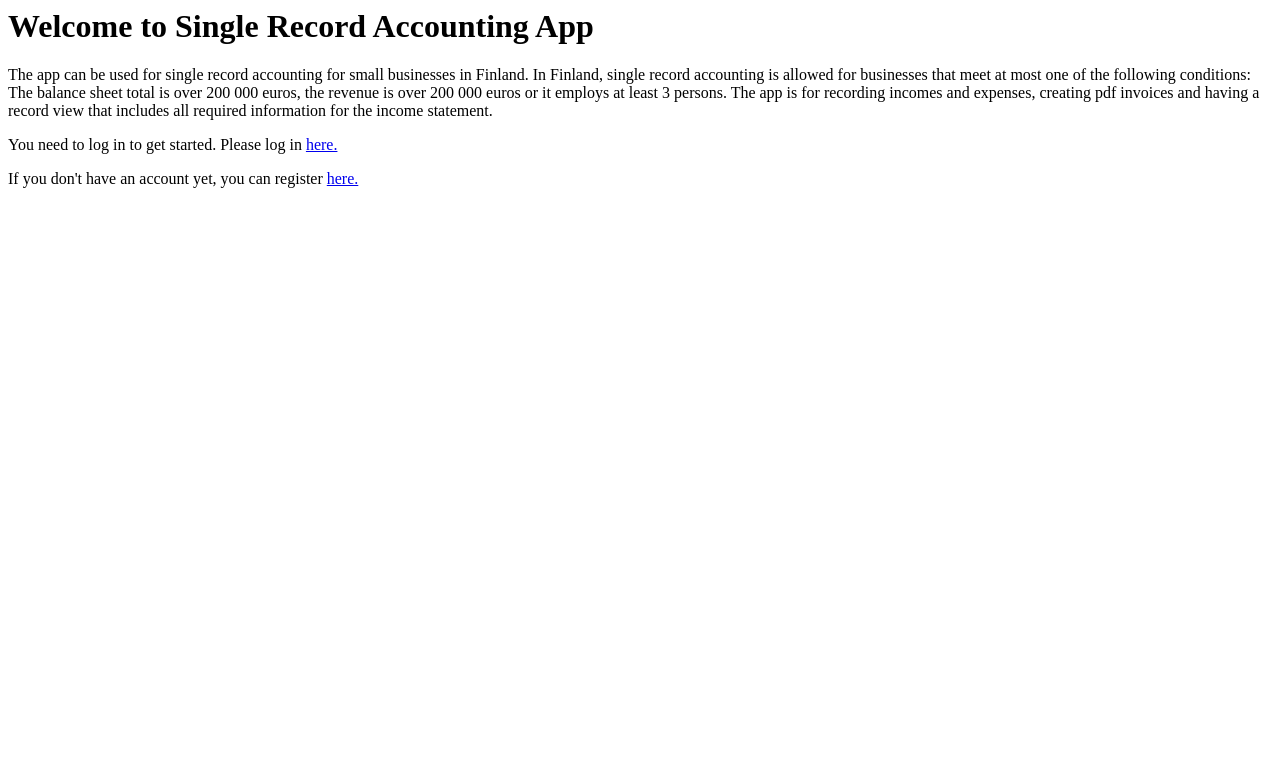
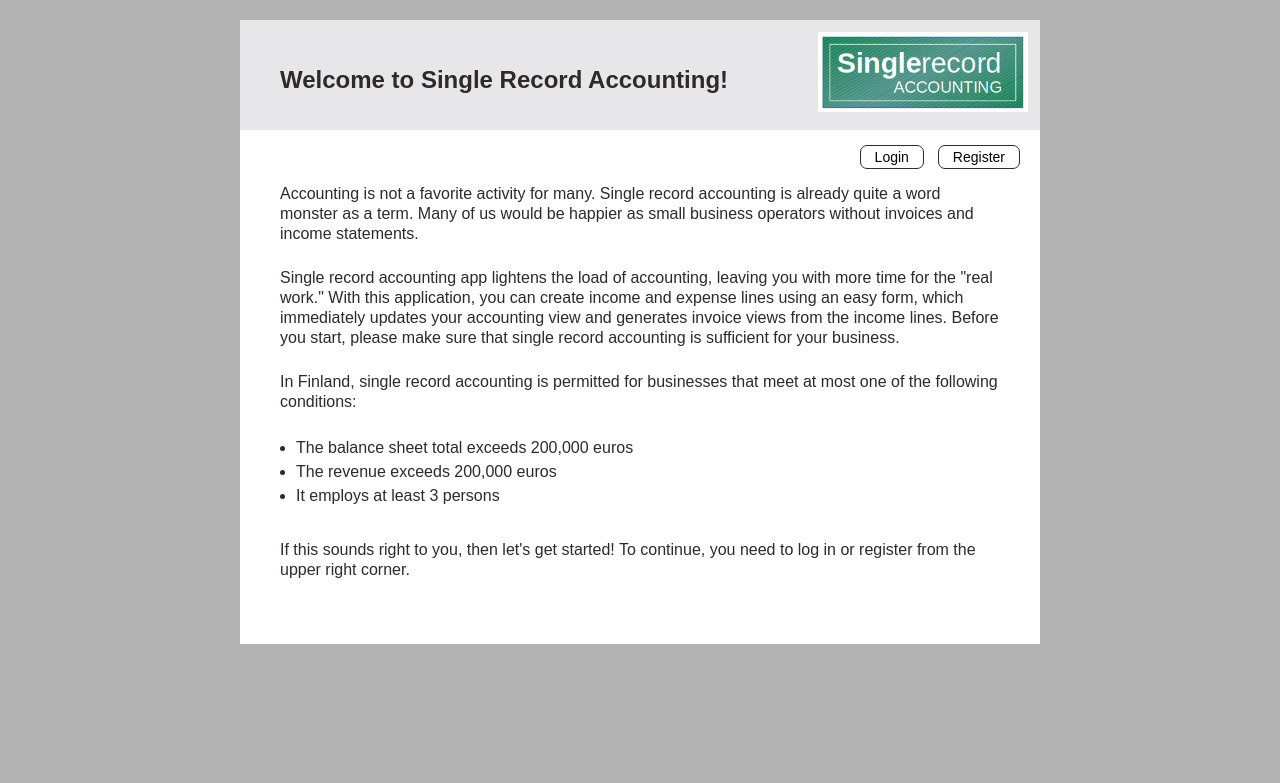
Before and after one commit to Outisal/Single_record_accounting, a Flask app: page / in a window 1280 px wide. Shown: the top 783 px of the page. Run offline with Flask 3, Linux system fonts and the light colour scheme.

Commit message:
Add logo and CSS formatting

```diff
--- a/static/styles.css
+++ b/static/styles.css
@@ -1,3 +1,10 @@
+img{
+  float: right;
+  width: 210px;
+  height: 80px;
+  margin: 1em;
+}
+
 label{
   display: table-cell;
   text-align: right;
@@ -27,12 +34,26 @@ nav a{
   font-weight:400;
   color: #000;
   background:var(--white);
-  padding: .1em 1em;
+  padding: .2em 1em;
   border-radius: .5em;
   border-style: solid;
   border-color:var(--primary-clr);
   border-width: 0.1em;
-  margin: 0;
+  margin-left: 1em;
+  line-height: 1;
+}
+
+.navigation_logout {
+  float: right;
+  display: flex;
+  justify-content: flex-end;
+  line-height: 0;
+}
+
+.navigation_login {
+  float: right;
+  display: flex;
+  justify-content: center;
   line-height: 0;
 }
 
@@ -67,6 +88,10 @@ body {
   padding: 0 20px;
 }
 
+h1{
+  margin-top: 10px;
+}
+
 h3{
   line-height: 5;
 }
@@ -94,6 +119,29 @@ tr:nth-child(even) {background-color: #f2f2f2;}
   text-transform: uppercase;
   color: var(--primary-clr);
   margin-bottom: 10px;
+}
+
+.p_home {
+  font-weight: 400;
+  font-size: 16px;
+  margin-bottom: 1.5em
+}
+
+.p_note {
+  font-weight: 400;
+  font-size: 14px;
+  margin-top: 1.5em
+}
+
+ul{
+  font-weight: 400;
+  font-size: 16px;
+  margin-bottom: 2em
+}
+
+li{
+  line-height: 1.5;
+  margin-left: 1em;
 }
 
 .p_title {
@@ -131,6 +179,11 @@ tr:nth-child(even) {background-color: #f2f2f2;}
   padding: 40px;
 }
 
+.frame > links{
+  width: 100%;
+  padding: 20px;
+}
+
 .frame_records {
   width: 90%;
   max-width: 100%;
@@ -143,7 +196,6 @@ tr:nth-child(even) {background-color: #f2f2f2;}
   width: 100%;
   padding: 40px;
 }
-
 
 .frame .info .i_row,
 .frame .footer .i_row{
--- a/templates/add_expense.html
+++ b/templates/add_expense.html
@@ -5,6 +5,7 @@
 <form action="/add_expense" method="POST" onsubmit="return check(this)">
 
 <div class="frame">
+  <img src="/static/logo.jpg" alt="logo">
   <div class="info">
     <h2>Add expense:</h2>
   </div>
--- a/templates/add_income.html
+++ b/templates/add_income.html
@@ -5,6 +5,7 @@
 <form action="/add_income" method="POST" onsubmit="return check(this)">
 
 <div class="frame">
+  <img src="/static/logo.jpg" alt="logo">
   <div class="info">
     <h2>Add income:</h2>
   </div>
--- a/templates/index.html
+++ b/templates/index.html
@@ -1,23 +1,62 @@
+<!DOCTYPE html>
+<link rel="stylesheet" href="/static/styles.css">
+<meta name="viewport" content="width=device-width, initial-scale=1">
+
 {% if session.username %}
-<p>You are signed in as {{ session.username }}</p>
-<a href="/update_favorites">Update favorites</a>
-<p>
-<a href="/logout">Log out</a>
-<p>
-<a href="/add_expense">Add expense</a>
-<p>
-<a href="/add_income">Add income</a>
-<p>
-<a href="/records">View records</a>
+<div class="frame">
+  <img src="/static/logo.jpg" alt="logo">
+  <div class="info">
+    <h1>Welcome to Single Record Accounting!</h1>
+    <p class="p_title">You are signed in as {{ session.username }}</p>
+  </div>
+  <links class="navigation_login">
+    <nav><a href="/update_favorites">Update favorites</a></nav>
+    <nav><a href="/add_expense">Add expense</a></nav>
+    <nav><a href="/add_income">Add income</a></nav>
+    <nav><a href="/records">Record View</a></nav>
+    <nav><a href="/logout">Account</a></nav>
+    <nav><a href="/logout">Log out</a></nav>
+  </links>
+ <div>
+  <p class="p_home">If it is your first time here, start by maintaining your default data through <b>'update favorites'</b> link.
+    You can maintain the IBAN number, payment term, and contact information so that the application always suggests them to you
+    by default when recording new income, saving you from unnecessary typing</p>
+  <p class="p_home">If it is time to record new <b>income</b> or <b>expense</b>, select the corresponding link from the top.
+    You can also enter the record view, which includes links for adding both income and expenses.</p>
+  <p class="p_home"> On the <b>Record View</b>, you can review your income and expenses and open the invoice
+    in a new browser window, allowing you to print it as a PDF.</p>
+  <p class="p_home">You can review your account information, i.e. business id and business name through <b>"Account" link</b>. You are
+    able to update those but please note that it will affect to your accounting history as well. It might be that you want to make a small change to your
+    business name that does not matter from accounting history point of view or correct a type in your business id. However, if you are starting a new business,
+    please create a new user account for that (by logging out and registering with new information).</p>
+</div>
 
 {% else %}
-<h1>Welcome to Single Record Accounting App</h1>
-<p>The app can be used for single record accounting for small businesses in Finland.
-    In Finland, single record accounting is allowed for businesses that meet at most one of the following conditions:
-    The balance sheet total is over 200 000 euros, the revenue is over 200 000 euros or it employs at least 3 persons.
-    The app is for recording incomes and expenses, creating pdf invoices and having a record view that includes all required information
-    for the income statement.</p>
-You need to log in to get started. Please log in <a href="/login">here.</a>
-<p>
-If you don't have an account yet, you can register <a href="/register">here.</a>
+<div class="frame">
+  <img src="/static/logo.jpg" alt="logo">
+  <div class="info">
+    <h1>Welcome to Single Record Accounting!</h1>
+  </div>
+  <links class="navigation_logout">
+    <nav><a href="/login">Login</a></nav>
+    <nav><a href="/register">Register</a></nav>
+  </links>
+  <div>
+    <p class="p_home">Accounting is not a favorite activity for many. Single record accounting is already quite a word monster
+      as a term. Many of us would be happier as small business operators without invoices and income statements.</p>
+    <p class="p_home">Single record accounting app lightens the load of accounting, leaving you with more time for the "real work."
+      With this application, you can create income and expense lines using an easy form, which immediately updates your
+      accounting view and generates invoice views from the income lines. Before you start, please make sure that single
+      record accounting is sufficient for your business.</p>
+    <p class="p_home">In Finland, single record accounting is permitted for businesses that meet at most one of the following conditions:
+      <ul>
+        <li>The balance sheet total exceeds 200,000 euros</li>
+        <li>The revenue exceeds 200,000 euros</li>
+        <li>It employs at least 3 persons</li>
+      </ul>
+    </p>
+    <p class="p_home">If this sounds right to you, then let's get started!
+      To continue, you need to log in or register from the upper right corner.</p>
+  </div>
+</div>
 {% endif %}
--- a/templates/records.html
+++ b/templates/records.html
@@ -2,6 +2,7 @@
 <link rel="stylesheet" href="/static/styles.css">
 <meta name="viewport" content="width=device-width, initial-scale=1">
 <div class="frame_records">
+  <img src="/static/logo.jpg" alt="logo">
   <div class="info">
     <button type="button" onclick="window.location.href='/'">Return home</button>
     <button type="button" onclick="window.location.href='/add_income'">Add income</button>
--- a/templates/update_favorites.html
+++ b/templates/update_favorites.html
@@ -4,6 +4,7 @@
 
 <form action="/update_favorites" method="POST" onsubmit="return check(this)">
 <div class="frame">
+  <img src="/static/logo.jpg" alt="logo">
   <div class="info">
     <h2>Maintain favorites for {{ session.username }}</h2>
   </div>
```
Also changed, not shown: templates/login.html (+19 -7 lines), templates/register.html (+19 -8 lines), static/logo.jpg (added).
